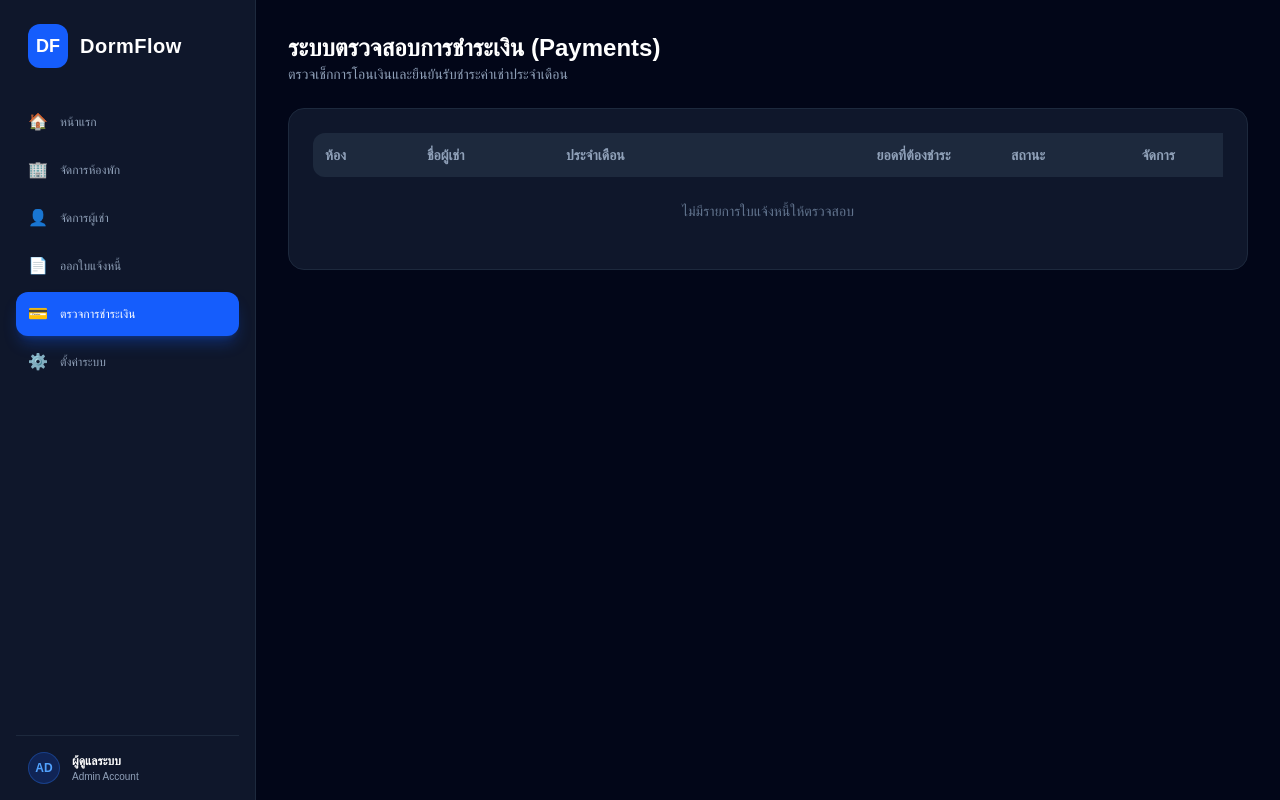
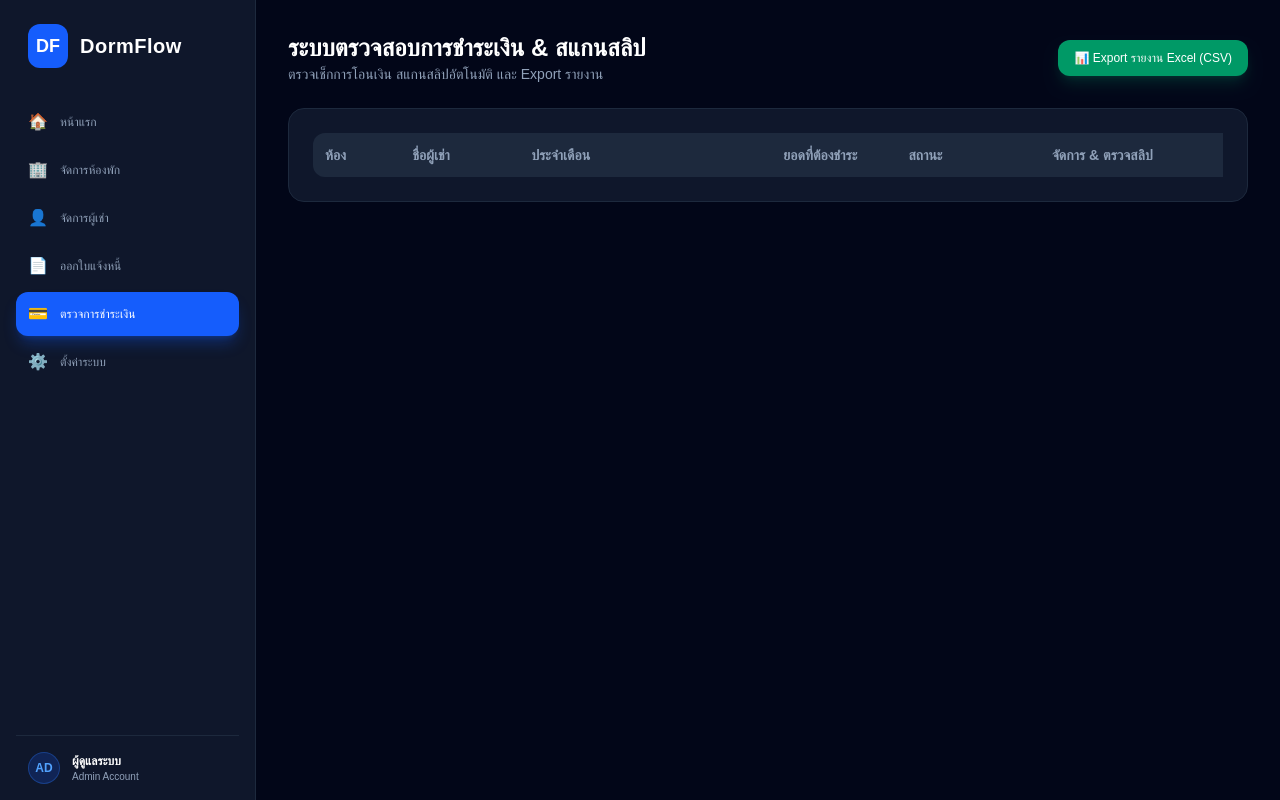
Before and after one commit to Beam5297/dormflow, a Next.js app: page /payments in a window 1280 px wide. Built offline with nearby package versions, Linux system fonts and the light colour scheme.

Commit message:
add line share, export csv excel, and slip scanner simulation

```diff
--- a/app/bills/page.tsx
+++ b/app/bills/page.tsx
@@ -10,7 +10,7 @@ export default function BillsPage() {
   const [settings, setSettings] = useState<any>({});
 
   const [selectedRoom, setSelectedRoom] = useState('');
-  const [month, setMonth] = useState('มีนาคม 2026');
+  const [month, setMonth] = useState('กรกฎาคม 2026');
   const [waterOld, setWaterOld] = useState(0);
   const [waterNew, setWaterNew] = useState(0);
   const [electricOld, setElectricOld] = useState(0);
@@ -60,14 +60,33 @@ export default function BillsPage() {
     alert('บันทึกใบแจ้งหนี้เรียบร้อยแล้ว!');
   };
 
-  // ฟังก์ชันพิมพ์ใบแจ้งหนี้ + แสดง QR Code พร้อมสแกนจ่าย
+  // ฟังก์ชันส่งใบแจ้งหนี้เข้า LINE
+  const handleSendLine = (bill: BillData) => {
+    const text = `🏢 *ใบแจ้งค่าเช่าห้อง ${bill.roomNumber} (${settings.dormName})*
+ประจำเดือน: ${bill.month}
+คุณ: ${bill.tenantName}
+
+ค่าห้อง: ฿${bill.rentPrice.toLocaleString()}
+ค่าไฟ: ฿${((bill.electricNew - bill.electricOld) * bill.electricPricePerUnit).toLocaleString()}
+ค่าน้ำ: ฿${((bill.waterNew - bill.waterOld) * bill.waterPricePerUnit).toLocaleString()}
+ส่วนกลาง: ฿${bill.otherPrice.toLocaleString()}
+
+*ยอดรวมสุทธิ: ฿${bill.totalPrice.toLocaleString()}*
+
+โอนชำระได้ที่:
+${settings.bankName} ${settings.accountNo} (${settings.accountName})
+พร้อมเพย์: ${settings.promptPay}`;
+
+    const lineUrl = `https://line.me/R/msg/text/?${encodeURIComponent(text)}`;
+    window.open(lineUrl, '_blank');
+  };
+
+  // ฟังก์ชันพิมพ์ใบเสร็จ (handlePrintDirect)
   const handlePrintDirect = (bill: BillData) => {
     const wUnits = Math.max(0, bill.waterNew - bill.waterOld);
     const wTotal = wUnits * bill.waterPricePerUnit;
     const eUnits = Math.max(0, bill.electricNew - bill.electricOld);
     const eTotal = eUnits * bill.electricPricePerUnit;
-
-    // URL PromptPay QR Code อัตโนมัติ
     const qrPromptpayUrl = settings.promptPay
       ? `https://promptpay.io/${settings.promptPay.replace(/-/g, '')}/${bill.totalPrice}.png`
       : '';
@@ -107,12 +126,10 @@ export default function BillsPage() {
               </div>
               <div><h2>- ใบแจ้งค่าเช่า -</h2></div>
             </div>
-
             <div class="info">
               <span><strong>ชื่อผู้เช่า:</strong> ${bill.tenantName} | <strong>ห้อง:</strong> ${bill.roomNumber}</span>
               <span><strong>ประจำเดือน:</strong> ${bill.month}</span>
             </div>
-
             <table>
               <thead>
                 <tr>
@@ -154,23 +171,19 @@ export default function BillsPage() {
                 </tr>
               </tbody>
             </table>
-
             <div class="payment-section">
               <div>
                 <p style="margin: 0 0 4px 0; font-weight: bold;">ช่องทางการชำระเงิน:</p>
                 <p style="margin: 0; font-size: 11px;">ธนาคาร: ${settings.bankName}</p>
                 <p style="margin: 0; font-size: 11px;">เลขบัญชี: <strong>${settings.accountNo}</strong></p>
                 <p style="margin: 0; font-size: 11px;">ชื่อบัญชี: ${settings.accountName}</p>
-                <p style="margin: 6px 0 0 0; font-size: 10px; color: red;">* ชำระภายในวันที่ 5 ของเดือน</p>
               </div>
-
               ${qrPromptpayUrl ? `
                 <div class="qr-code">
                   <img src="${qrPromptpayUrl}" alt="PromptPay QR Code">
                   <p style="margin: 2px 0 0 0; font-size: 9px;">สแกนเพื่อจ่าย ฿${bill.totalPrice.toLocaleString()}</p>
                 </div>
               ` : ''}
-
               <div style="text-align: right;">
                 <span style="font-size: 14px; font-weight: bold;">รวมทั้งสิ้น: ฿${bill.totalPrice.toLocaleString('th-TH', { minimumFractionDigits: 2 })}</span>
               </div>
@@ -200,7 +213,6 @@ export default function BillsPage() {
 
         <form onSubmit={handleCreateBill} className="bg-slate-900 border border-slate-800 rounded-2xl p-6 mb-8 space-y-4">
           <h2 className="text-lg font-semibold border-b border-slate-800 pb-3">📝 จดมิเตอร์ประจำเดือน</h2>
-
           <div className="grid grid-cols-1 md:grid-cols-2 gap-4">
             <div>
               <label className="block text-xs text-slate-400 mb-1">เลือกห้องพัก</label>
@@ -280,12 +292,18 @@ export default function BillsPage() {
                     <td className="p-3">{bill.tenantName}</td>
                     <td className="p-3 text-slate-400">{bill.month}</td>
                     <td className="p-3 text-right font-bold text-emerald-400">฿{bill.totalPrice.toLocaleString()}</td>
-                    <td className="p-3 text-center">
+                    <td className="p-3 text-center space-x-2">
                       <button
                         onClick={() => handlePrintDirect(bill)}
                         className="bg-slate-800 hover:bg-slate-700 text-xs text-slate-200 border border-slate-700 px-3 py-1.5 rounded-lg transition-colors"
                       >
-                        🖨️ พิมพ์ใบเสร็จ + QR
+                        🖨️ พิมพ์
+                      </button>
+                      <button
+                        onClick={() => handleSendLine(bill)}
+                        className="bg-emerald-600 hover:bg-emerald-500 text-xs text-white px-3 py-1.5 rounded-lg transition-colors"
+                      >
+                        🟢 ส่ง LINE
                       </button>
                     </td>
                   </tr>
--- a/app/payments/page.tsx
+++ b/app/payments/page.tsx
@@ -6,12 +6,12 @@ import { getBills, saveBills, BillData } from '@/services/storage';
 
 export default function PaymentsPage() {
   const [bills, setBills] = useState<BillData[]>([]);
+  const [isScanning, setIsScanning] = useState<string | null>(null);
 
   useEffect(() => {
     setBills(getBills());
   }, []);
 
-  // ฟังก์ชันเปลี่ยนสถานะชำระเงิน
   const togglePaymentStatus = (id: string) => {
     const updated = bills.map(bill => {
       if (bill.id === id) {
@@ -20,9 +20,45 @@ export default function PaymentsPage() {
       }
       return bill;
     });
-
     setBills(updated);
     saveBills(updated);
+  };
+
+  // 1. ฟังก์ชันสแกนอ่านสลิปโอนเงิน (Slip Verification API Simulation)
+  const handleSimulateSlipScan = (id: string) => {
+    setIsScanning(id);
+    setTimeout(() => {
+      setIsScanning(null);
+      const updated = bills.map(bill => bill.id === id ? { ...bill, status: 'paid' as const } : bill);
+      setBills(updated);
+      saveBills(updated);
+      alert('✓ สแกนตรวจสลิปสำเร็จ! ยอดเงินถูกต้อง ระบบปรับสถานะเป็น "ชำระแล้ว"');
+    }, 1500);
+  };
+
+  // 2. ฟังก์ชัน Export เป็นไฟล์ Excel / CSV
+  const handleExportCSV = () => {
+    if (bills.length === 0) return alert('ไม่มีข้อมูลสำหรับ Export');
+
+    let csvContent = '\uFEFF'; // UTF-8 BOM
+    csvContent += 'ห้อง,ชื่อผู้เช่า,ประจำเดือน,ค่าห้อง,ค่าน้ำ,ค่าไฟ,ส่วนกลาง,ยอดรวมสุทธิ,สถานะ\n';
+
+    bills.forEach(b => {
+      const wTotal = (b.waterNew - b.waterOld) * b.waterPricePerUnit;
+      const eTotal = (b.electricNew - b.electricOld) * b.electricPricePerUnit;
+      const statusText = b.status === 'paid' ? 'ชำระแล้ว' : 'รอชำระ';
+
+      csvContent += `"${b.roomNumber}","${b.tenantName}","${b.month}",${b.rentPrice},${wTotal},${eTotal},${b.otherPrice},${b.totalPrice},"${statusText}"\n`;
+    });
+
+    const blob = new Blob([csvContent], { type: 'text/csv;charset=utf-8;' });
+    const url = URL.createObjectURL(blob);
+    const link = document.createElement('a');
+    link.setAttribute('href', url);
+    link.setAttribute('download', `รายงานรายรับ_DormFlow_${new Date().toISOString().split('T')[0]}.csv`);
+    document.body.appendChild(link);
+    link.click();
+    document.body.removeChild(link);
   };
 
   return (
@@ -30,9 +66,18 @@ export default function PaymentsPage() {
       <Sidebar />
 
       <main className="flex-1 p-8 max-w-6xl">
-        <div className="mb-6">
-          <h1 className="text-2xl font-bold">ระบบตรวจสอบการชำระเงิน (Payments)</h1>
-          <p className="text-slate-400 text-sm">ตรวจเช็กการโอนเงินและยืนยันรับชำระค่าเช่าประจำเดือน</p>
+        <div className="flex justify-between items-center mb-6">
+          <div>
+            <h1 className="text-2xl font-bold">ระบบตรวจสอบการชำระเงิน & สแกนสลิป</h1>
+            <p className="text-slate-400 text-sm">ตรวจเช็กการโอนเงิน สแกนสลิปอัตโนมัติ และ Export รายงาน</p>
+          </div>
+
+          <button
+            onClick={handleExportCSV}
+            className="bg-emerald-600 hover:bg-emerald-500 text-white text-xs font-medium px-4 py-2.5 rounded-xl transition-all shadow-lg shadow-emerald-600/20 flex items-center gap-2"
+          >
+            📊 Export รายงาน Excel (CSV)
+          </button>
         </div>
 
         <div className="bg-slate-900 border border-slate-800 rounded-2xl p-6">
@@ -45,7 +90,7 @@ export default function PaymentsPage() {
                   <th className="p-3">ประจำเดือน</th>
                   <th className="p-3 text-right">ยอดที่ต้องชำระ</th>
                   <th className="p-3 text-center">สถานะ</th>
-                  <th className="p-3 text-center">จัดการ</th>
+                  <th className="p-3 text-center">จัดการ & ตรวจสลิป</th>
                 </tr>
               </thead>
               <tbody className="divide-y divide-slate-800">
@@ -64,25 +109,29 @@ export default function PaymentsPage() {
                         {bill.status === 'paid' ? '✓ ชำระเงินแล้ว' : '⏳ รอชำระเงิน'}
                       </span>
                     </td>
-                    <td className="p-3 text-center">
+                    <td className="p-3 text-center space-x-2">
+                      {bill.status === 'pending' && (
+                        <button
+                          onClick={() => handleSimulateSlipScan(bill.id)}
+                          disabled={isScanning === bill.id}
+                          className="bg-blue-600 hover:bg-blue-500 text-xs text-white px-3 py-1.5 rounded-lg transition-colors"
+                        >
+                          {isScanning === bill.id ? '🔍 กำลังสแกน...' : '📱 สแกนตรวจสลิป'}
+                        </button>
+                      )}
                       <button
                         onClick={() => togglePaymentStatus(bill.id)}
                         className={`text-xs px-3 py-1.5 rounded-lg border transition-colors ${
                           bill.status === 'paid'
                             ? 'bg-slate-800 hover:bg-slate-700 text-slate-300 border-slate-700'
-                            : 'bg-emerald-600 hover:bg-emerald-500 text-white border-emerald-500 shadow-md shadow-emerald-600/20'
+                            : 'bg-slate-800 hover:bg-slate-700 text-slate-200 border-slate-700'
                         }`}
                       >
-                        {bill.status === 'paid' ? 'ยกเลิกการชำระ' : 'ยืนยันรับชำระเงิน'}
+                        {bill.status === 'paid' ? 'เปลี่ยนเป็นรอชำระ' : 'อนุมัติสลิปแบบ Manual'}
                       </button>
                     </td>
                   </tr>
                 ))}
-                {bills.length === 0 && (
-                  <tr>
-                    <td colSpan={6} className="text-center p-6 text-slate-500">ไม่มีรายการใบแจ้งหนี้ให้ตรวจสอบ</td>
-                  </tr>
-                )}
               </tbody>
             </table>
           </div>
```
